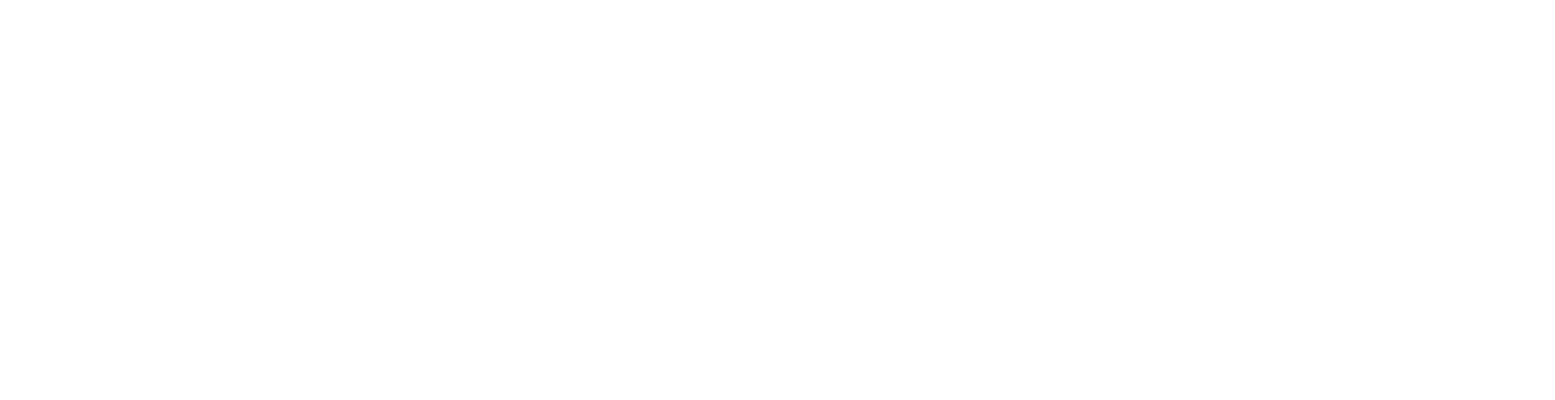
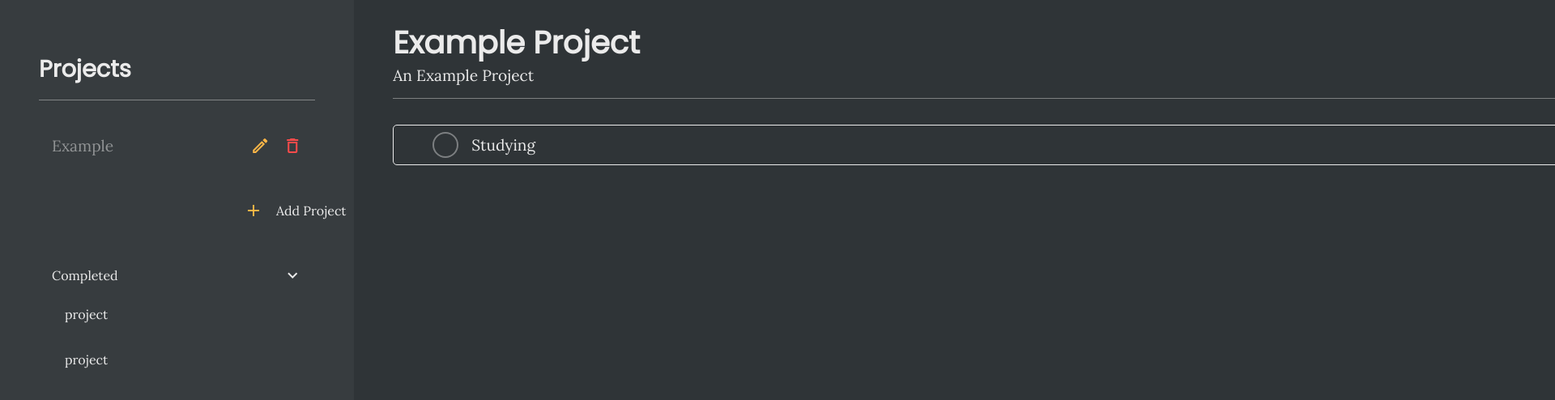
Before and after one commit to Davhho-dev/to-do, a website built with webpack: page dist/index.html in a window 1280 px wide. Shown: the top 494 px of the page at 81% size, 1920 px wide, since content can reach past the window. Built offline with nearby package versions, Linux system fonts and the light colour scheme.

Commit message:
Add projest task con, add task button, and edit/delete buttons

```diff
--- a/dist/index.html
+++ b/dist/index.html
@@ -4,13 +4,80 @@
     <meta charset="UTF-8">
     <meta http-equiv="X-UA-Compatible" content="IE=edge">
     <meta name="viewport" content="width=device-width, initial-scale=1.0">
-    <title>Document</title>
+    <title>Thingy To Do List</title>
+    <link rel="icon" type="image/svg+xml" href="./duck-svgrepo-com.svg">
     <link rel="stylesheet" href="style.css">
     <link rel="stylesheet" href="https://fonts.googleapis.com/css2?family=Poppins">
     <link rel="stylesheet" href="https://fonts.googleapis.com/css2?family=Lora">
+    <link rel="stylesheet" href="https://fonts.googleapis.com/css2?family=Material+Icons+Outlined">
 </head>
 <body>
-
+    <div class="left-con">
+        <header class="left-hd">
+            <h2>Projects</h2>
+        </header>
+        <div class="project-con">
+            <div class="project-list">
+                <div class="new-project-con">
+                    <p class="project-title">Example</p>
+                    <div class="project-btn">
+                        <span class="material-icons-outlined edit">edit</span>
+                        <span class="material-icons-outlined delete">delete</span>
+                    </div>
+                </div>
+            </div>
+            <button class="add-project">
+                <span class="material-icons-outlined add-icon">add</span>
+                Add Project
+            </button>
+        </div>
+        <div class="completed-con">
+            <div class="completed-tab">
+                Completed
+                <span class="material-icons-outlined arrow-down">
+                    expand_more
+                </span>
+            </div>
+            <div class="completed-list">
+                <p>project</p>
+                <p>project</p>
+            </div>
+        </div>
+    </div>
+    <div class="right-con">
+        <header class="main-hd-con">
+            <div class="main-hd-left-con">
+                <h1 class="main-hd">Example Project</h1>
+                <p class="main-hd-desc">An Example Project</p>
+            </div>
+            <div class="main-hd-right-con">
+                <div class="main-hd-date">
+                    <p class="main-hd-date-title">Due Date: </p>
+                    <p class="main-hd-date-user">000000</p>
+                </div>
+                <div class="main-hd-priority">
+                    <p class="main-hd-priority-title">Priority: </p>
+                    <p class="main-hd-priority-user">Low</p>
+                </div>
+            </div>
+        </header>
+        <div class="project-task-list">
+            <div class="project-task">
+                <div class="project-task-left">
+                    <div class="checkbox"></div>
+                    <p class="project-task-desc">Studying</p>
+                </div>
+                <div class="project-task-btn">
+                    <span class="material-icons-outlined edit">edit</span>
+                    <span class="material-icons-outlined delete">delete</span>
+                </div>
+            </div>
+            <button class="add-task">
+                <span class="material-icons-outlined add-icon">add</span>
+                Add Task
+            </button>
+        </div>
+    </div>
     <script src="main.js"></script>
 </body>
 </html>
```
